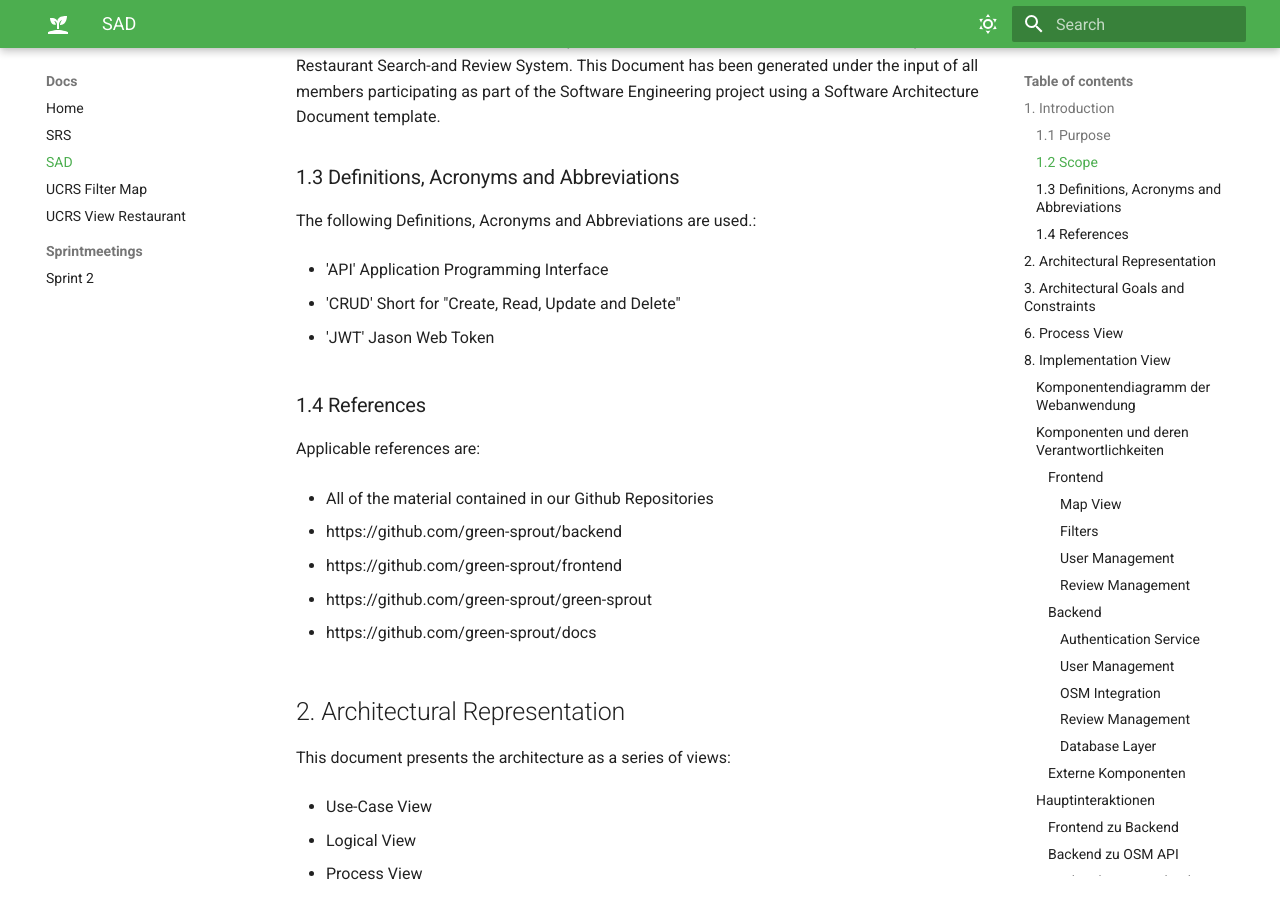
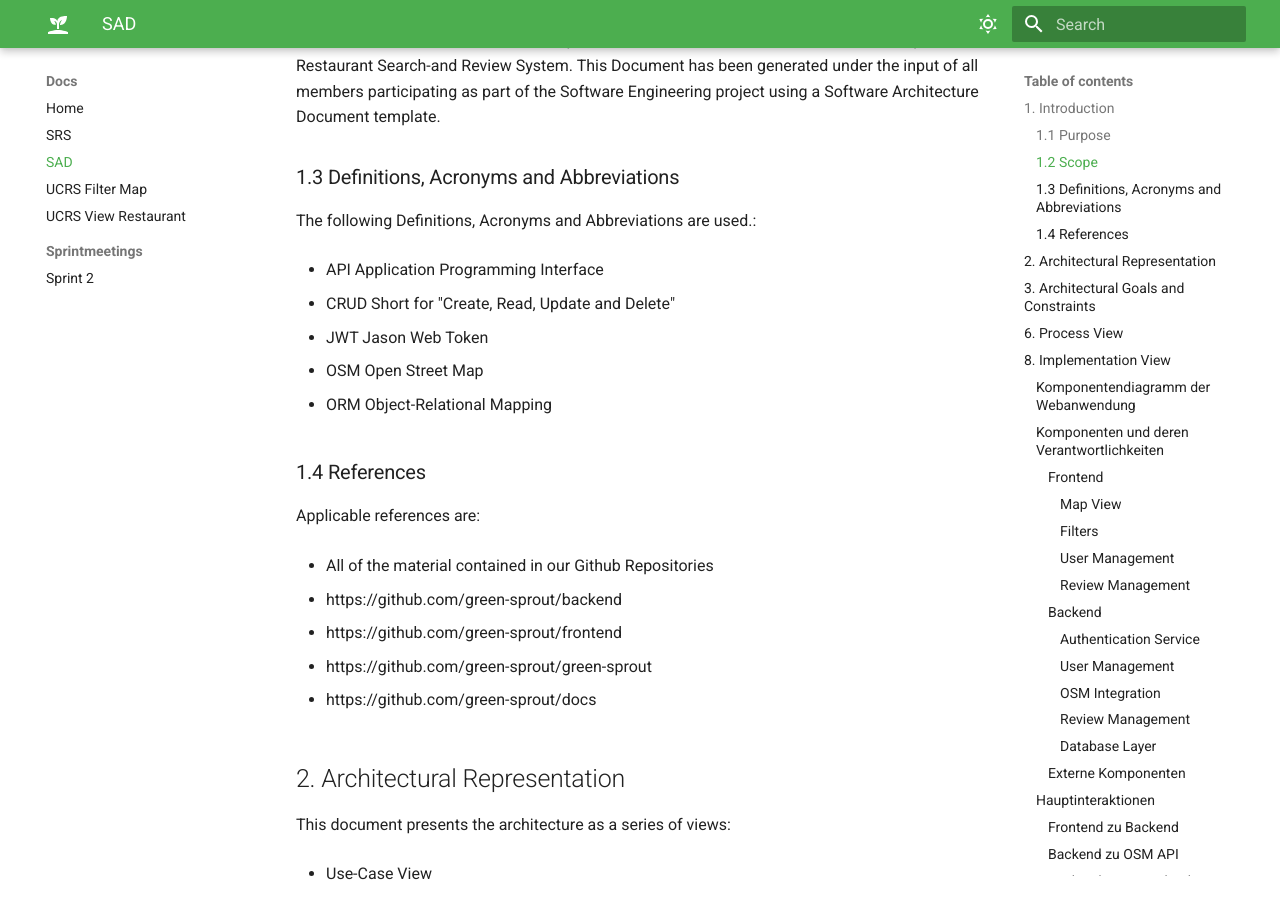
Before and after one commit to green-sprout/green-sprout.github.io, an MkDocs documentation site: the page built from docs/docs/general/sad.md, in a window 1280 px wide and 900 px high, scrolled down 404 px. Built offline with MkDocs 1.6.1 and Material for MkDocs 9.7.7, drawn with Linux system fonts in a browser that asks for light colours.

Commit message:
Update sad Chapter 1.3 .md
added more Abbreviations

```diff
--- a/docs/docs/general/sad.md
+++ b/docs/docs/general/sad.md
@@ -14,11 +14,15 @@ This Software Architecture Document provides an architectural overview of the Gr
 
 The following Definitions, Acronyms and Abbreviations are used.:
 
-- 'API' Application Programming Interface
+- API  Application Programming Interface
 
-- 'CRUD' Short for "Create, Read, Update and Delete"
+- CRUD  Short for "Create, Read, Update and Delete"
 
-- 'JWT' Jason Web Token
+- JWT  Jason Web Token
+
+- OSM  Open Street Map
+
+- ORM  Object-Relational Mapping
 
 ### 1.4 References
 
```
